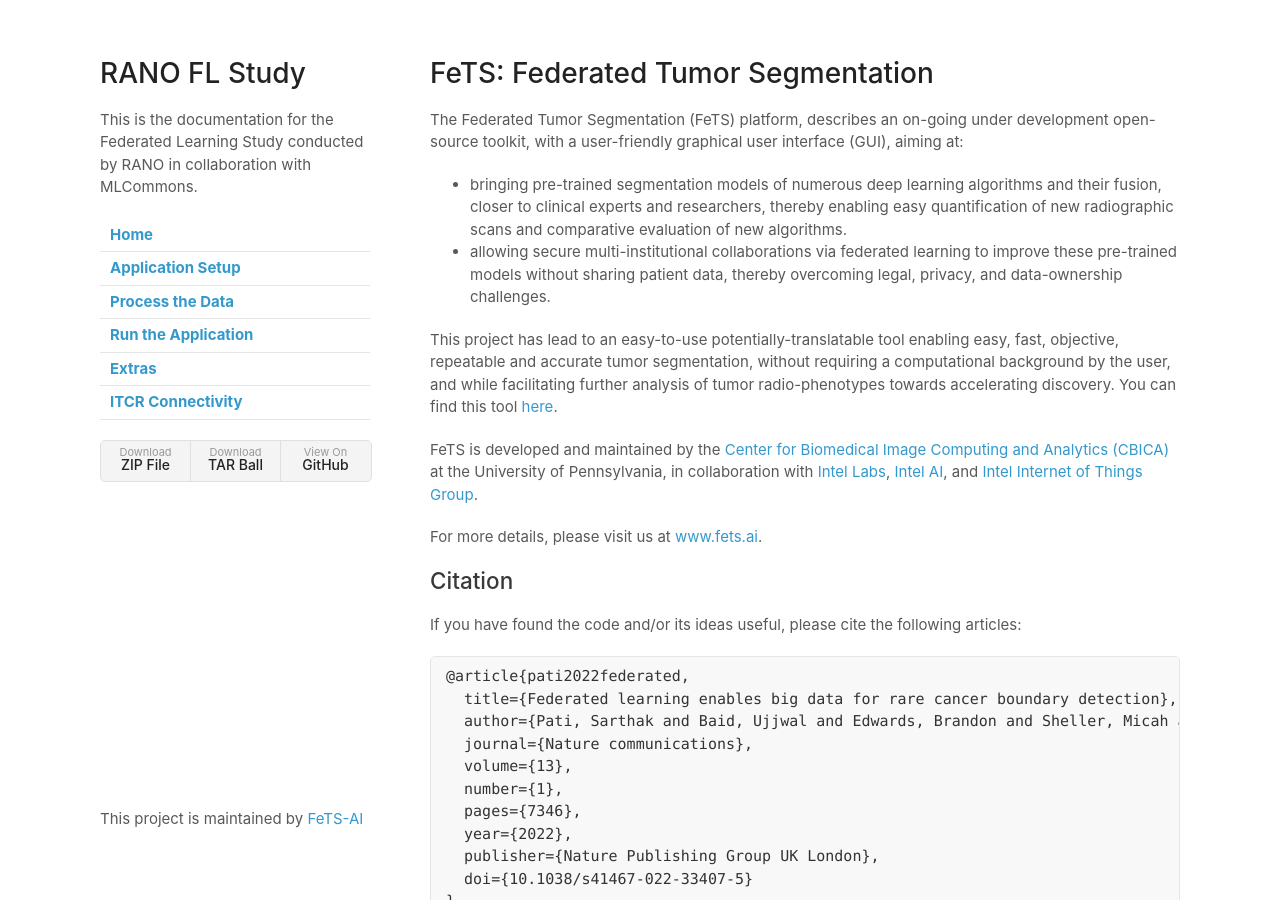
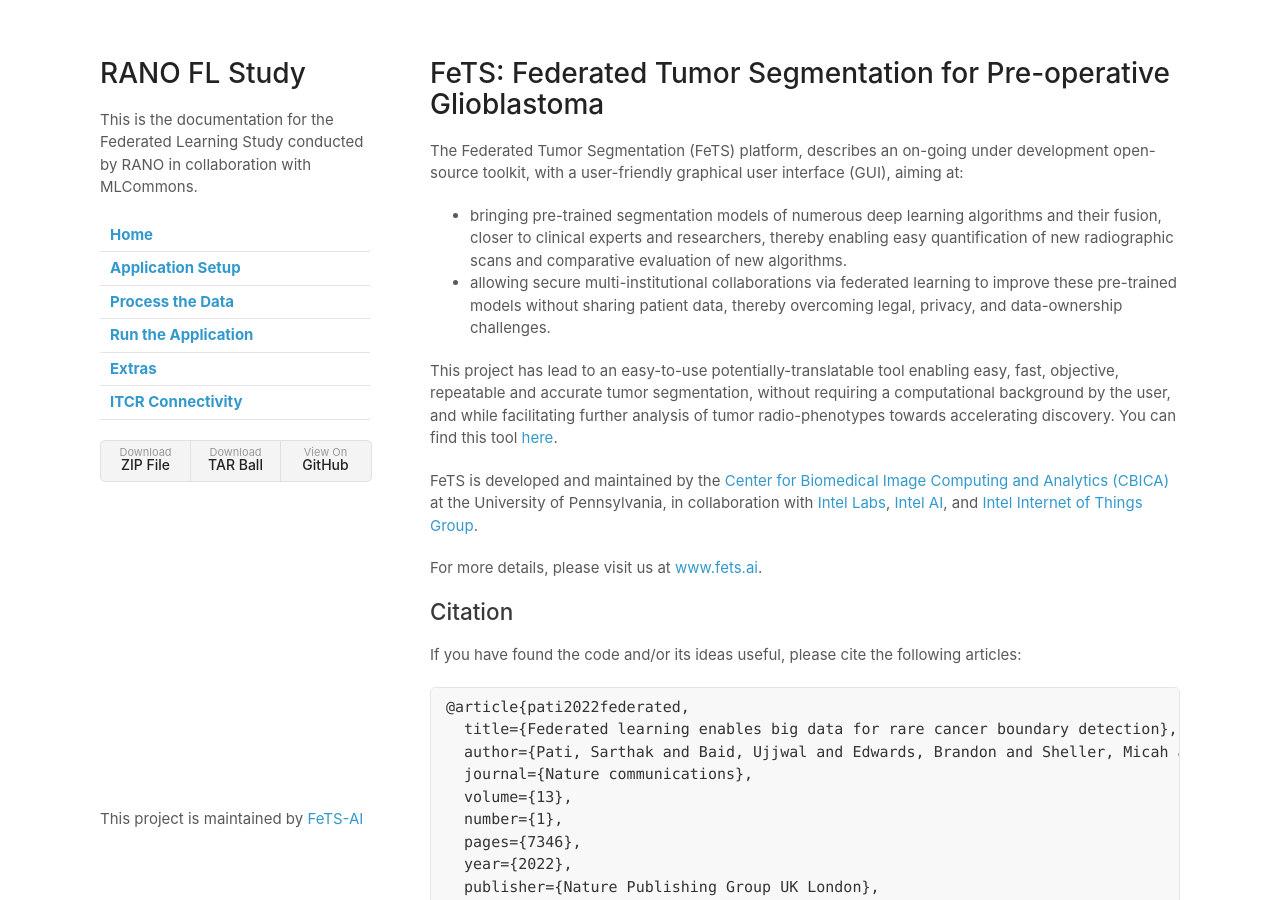
Before and after one commit to FeTS-AI/FL-Pre, a Jekyll site: the page built from docs/index.md, in a window 1280 px wide and 900 px high. Built offline with Jekyll 4.4.1, drawn with Linux system fonts in a browser that asks for light colours; our own code applies the rules of GitHub Pages for plain Markdown files.

Commit message:
added pre-op

```diff
--- a/docs/index.md
+++ b/docs/index.md
@@ -1,4 +1,4 @@
-# FeTS: Federated Tumor Segmentation
+# FeTS: Federated Tumor Segmentation for Pre-operative Glioblastoma
 
 The Federated Tumor Segmentation (FeTS) platform, describes an on-going under development open-source toolkit, with a user-friendly graphical user interface (GUI), aiming at:
 
```
